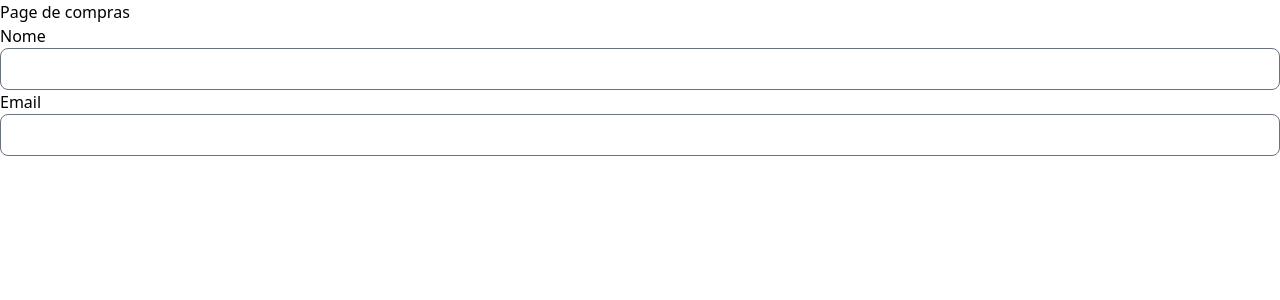
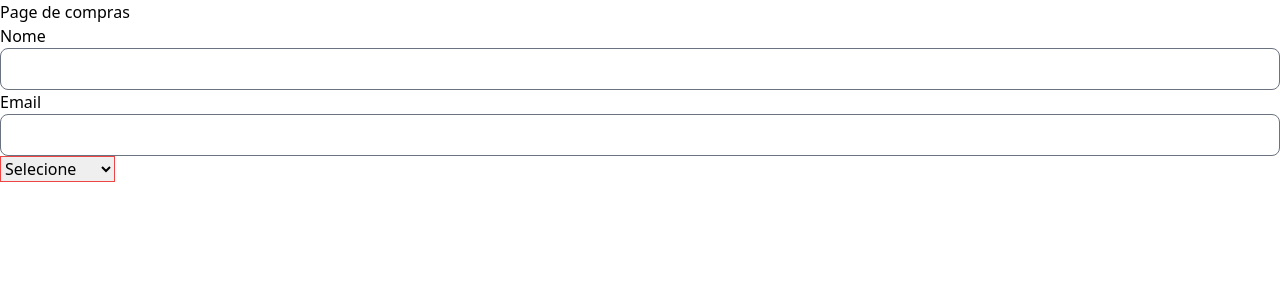
Before and after one commit to daniloaugusto9101/origamid-react, a React (Vite) app: page /compras in a window 1280 px wide. Shown: the top 300 px of the page. Built offline with nearby package versions, Linux system fonts and the light colour scheme.

Commit message:
feat: Componentização do select0

```diff
--- a/src/components/Form/FormCompras.jsx
+++ b/src/components/Form/FormCompras.jsx
@@ -1,13 +1,16 @@
 import React from "react";
 import Input from "./Input";
+import Select from "./Select";
 
 const FormCompras = () => {
   const [nome, setNome] = React.useState("");
   const [email, setEmail] = React.useState("");
+  const [produto, setProduto] = React.useState("");
   return (
     <form>
       <Input id="nome" label="Nome" value={nome} setValue={setNome} />
       <Input id="email" label="Email" value={email} setValue={setEmail} />
+      <Select options={["smartphone", "computador"]} value={produto} setValue={setProduto} />
     </form>
   );
 };
--- /dev/null
+++ b/src/components/Form/Select.jsx
@@ -0,0 +1,18 @@
+import React from "react";
+
+const Select = ({ options, value, setValue, ...props }) => {
+  return (
+    <select className="border border-red-500" value={value} onChange={({ target }) => setValue(target.value)} {...props}>
+      <option value="" disabled>
+        Selecione
+      </option>
+      {options.map((option) => (
+        <option key={option} value={option}>
+          {option}
+        </option>
+      ))}
+    </select>
+  );
+};
+
+export default Select;
```
